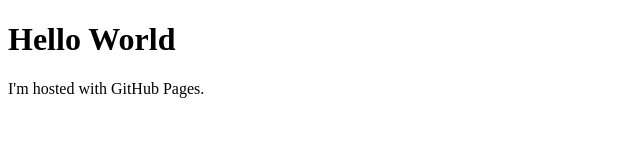
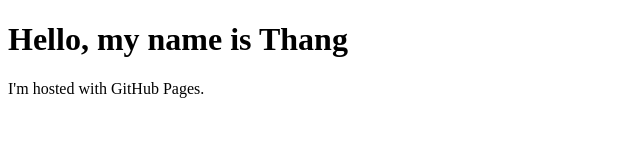
Before and after one commit to thangviet222/thangviet222.github.io, a plain HTML site: page index.html in a window 1280 px wide. Shown: the whole page, without its empty margins (0-640 px from the left). Drawn offline with Linux system fonts and the light colour scheme.

Commit message:
Start my profile :) :+1:

```diff
--- a/index.html
+++ b/index.html
@@ -1,7 +1,7 @@
 <!DOCTYPE html>
 <html>
 <body>
-<h1>Hello World</h1>
+<h1>Hello, my name is Thang</h1>
 <p>I'm hosted with GitHub Pages.</p>
 </body>
 </html>
```
